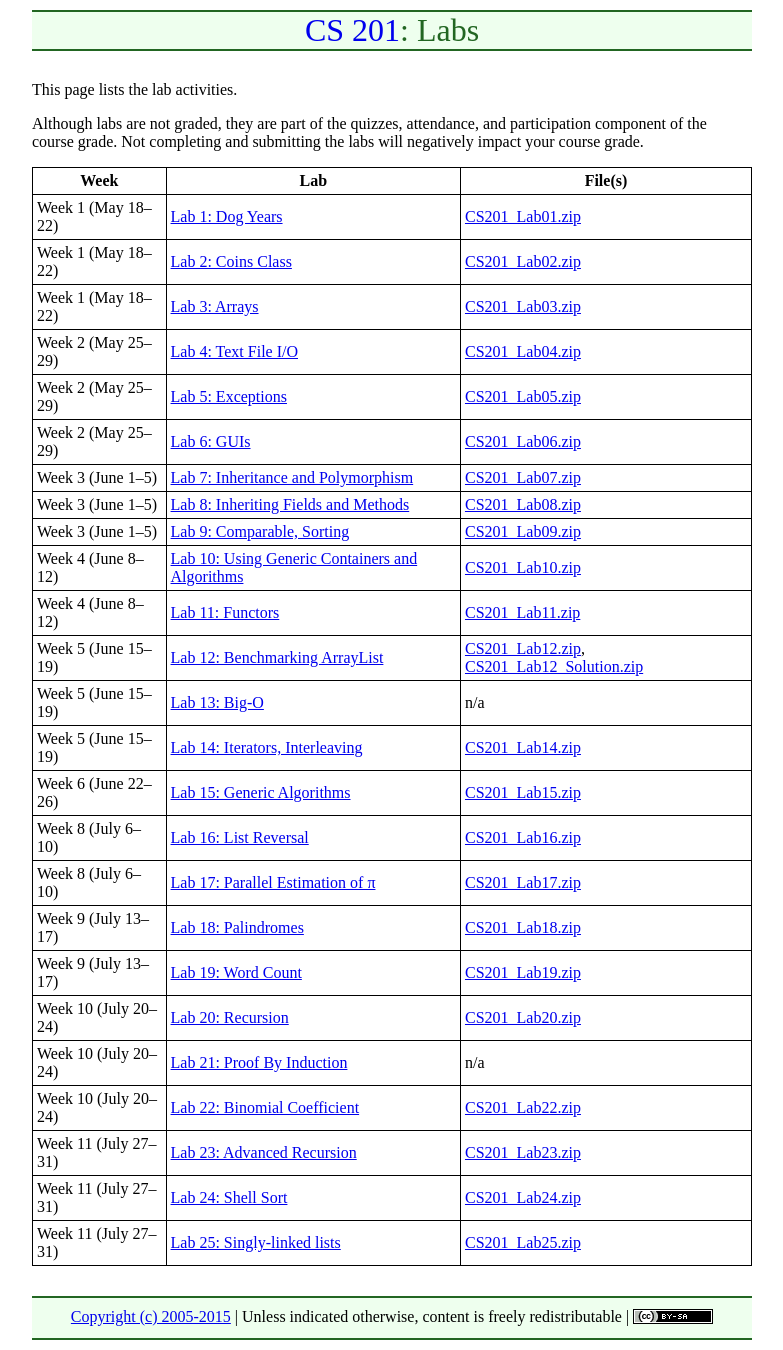
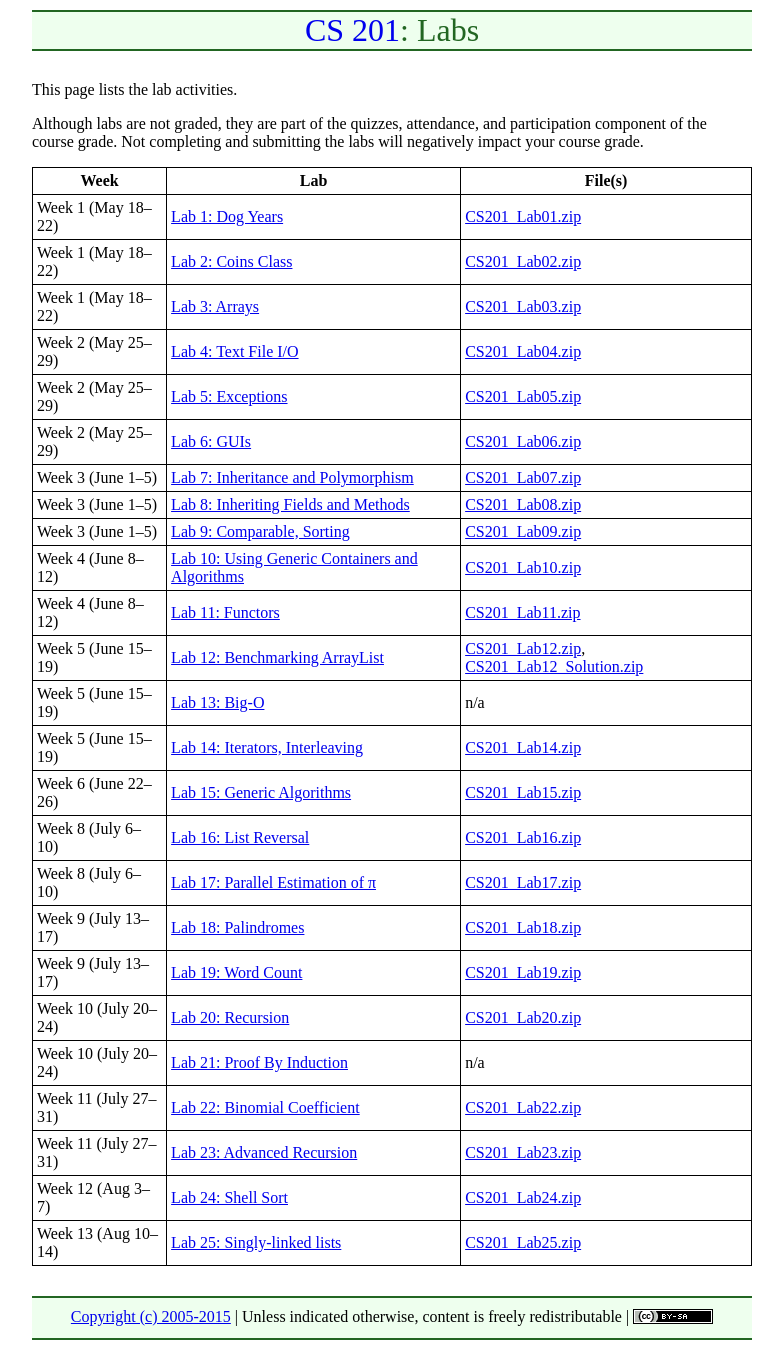
Before and after one commit to ycpcs/cs201-summer2015, a Jekyll site: the page built from labs/index.md, in a window 1280 px wide. Shown: the whole page, without its empty margins (248-1031 px from the left). Built offline with Jekyll 4.4.1, drawn with Linux system fonts in a browser that asks for light colours; Markdown is read by kramdown in place of the engine named in the settings.

```diff
--- a/labs/index.md
+++ b/labs/index.md
@@ -32,7 +32,7 @@ Week 9 (July 13&ndash;17) | [Lab 18: Palindromes](lab18.html) | [CS201\_Lab18.zi
 Week 9 (July 13&ndash;17) | [Lab 19: Word Count](lab19.html) | [CS201\_Lab19.zip](CS201_Lab19.zip)
 Week 10 (July 20&ndash;24) | [Lab 20: Recursion](lab20.html) | [CS201\_Lab20.zip](CS201_Lab20.zip)
 Week 10 (July 20&ndash;24) | [Lab 21: Proof By Induction](lab21.html) | n/a
-Week 10 (July 20&ndash;24) | [Lab 22: Binomial Coefficient](lab22.html) | [CS201\_Lab22.zip](CS201_Lab22.zip)
+Week 11 (July 27&ndash;31) | [Lab 22: Binomial Coefficient](lab22.html) | [CS201\_Lab22.zip](CS201_Lab22.zip)
 Week 11 (July 27&ndash;31) | [Lab 23: Advanced Recursion](lab23.html) | [CS201\_Lab23.zip](CS201_Lab23.zip)
-Week 11 (July 27&ndash;31) | [Lab 24: Shell Sort](lab24.html) | [CS201\_Lab24.zip](CS201_Lab24.zip)
-Week 11 (July 27&ndash;31) | [Lab 25: Singly-linked lists](lab25.html) | [CS201\_Lab25.zip](CS201_Lab25.zip)
+Week 12 (Aug 3&ndash;7) | [Lab 24: Shell Sort](lab24.html) | [CS201\_Lab24.zip](CS201_Lab24.zip)
+Week 13 (Aug 10&ndash;14) | [Lab 25: Singly-linked lists](lab25.html) | [CS201\_Lab25.zip](CS201_Lab25.zip)
```
Also changed, not shown: index.md (+1 -0 lines), schedule.md (+2 -2 lines).
